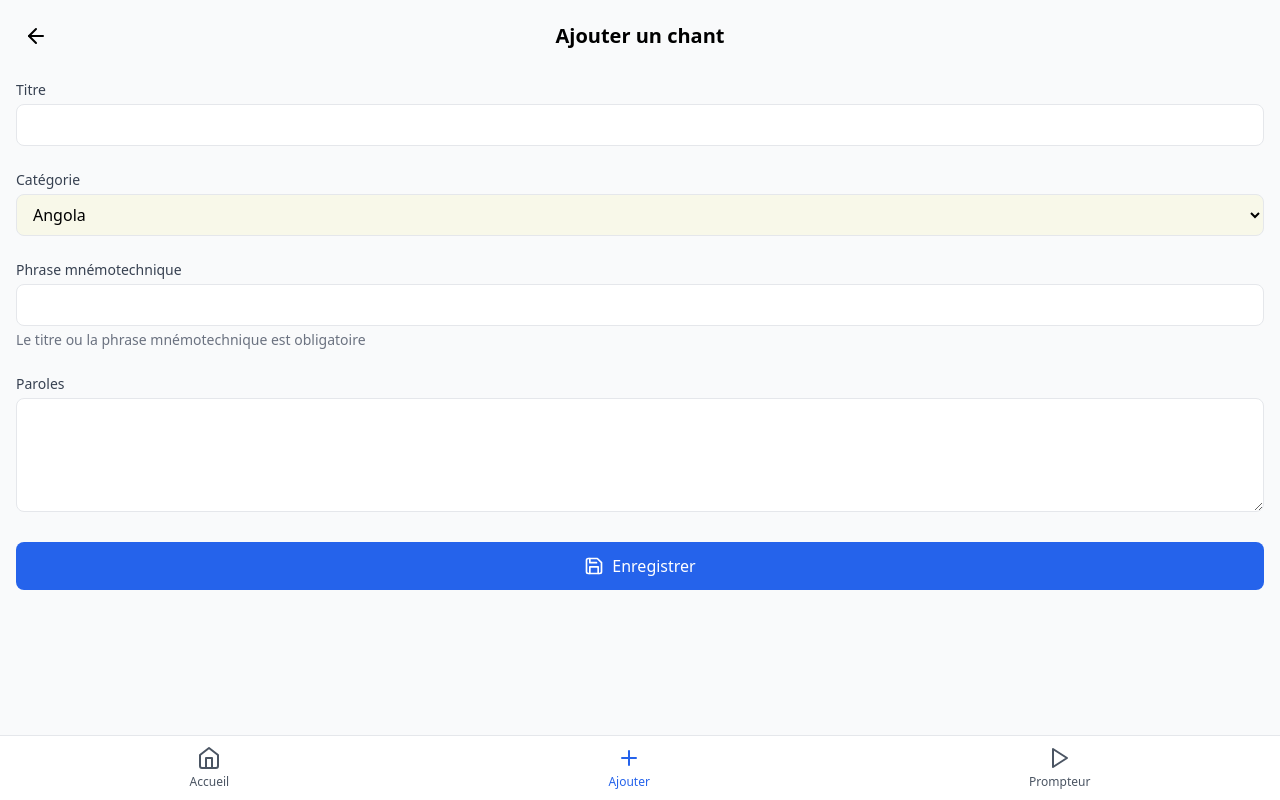
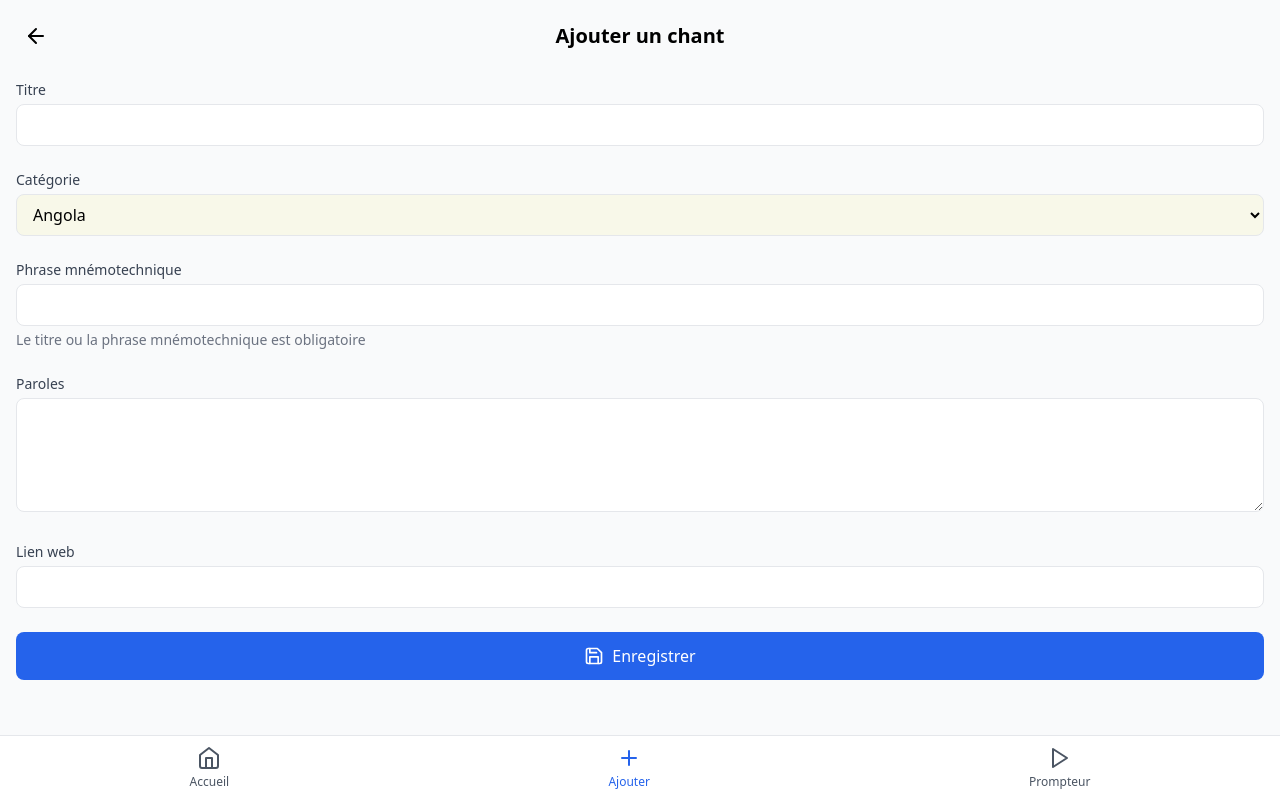
Before and after one commit to Freuby/Capo-Canto, a React (Vite) app: page /add in a window 1280 px wide. Built offline with nearby package versions, Linux system fonts and the light colour scheme.

Commit message:
Update SongForm.tsx
Ajout du champs mediaLink dans le formulaire de création et modification des chants

```diff
--- a/src/pages/SongForm.tsx
+++ b/src/pages/SongForm.tsx
@@ -140,6 +140,20 @@ export const SongForm = () => {
           />
         </div>
 
+        <div>
+          <label className="block text-sm font-medium text-gray-700 mb-1">
+            Lien web
+          </label>
+          <input
+            type="text"
+            value={formData.mediaLink}
+            onChange={(e) =>
+              setFormData((prev) => ({ ...prev, mediaLink: e.target.value }))
+            }
+            className="w-full px-3 py-2 border rounded-lg focus:ring-2 focus:ring-blue-500"
+          />
+        </div>
+
         <div className="flex space-x-4">
           <button
             type="submit"
```
